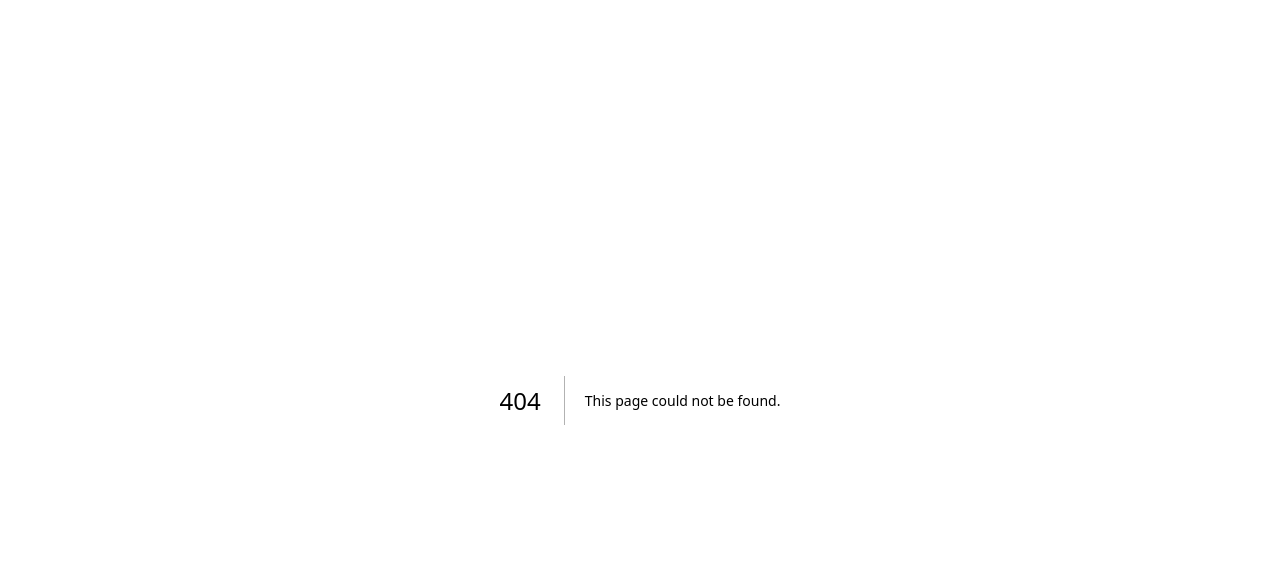
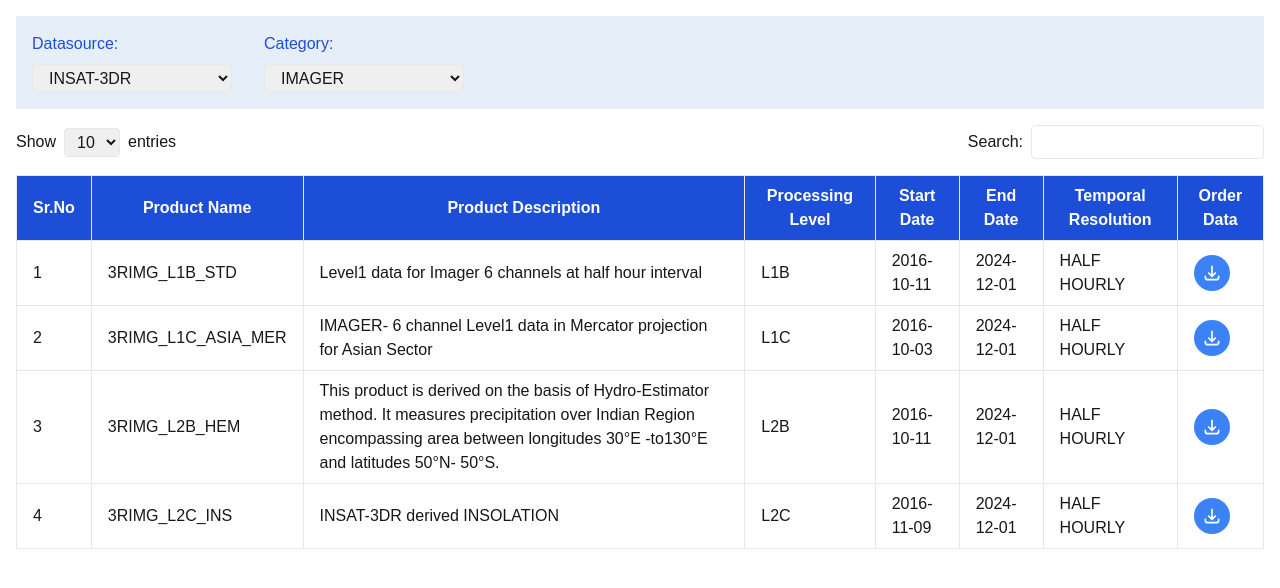
Before and after one commit to Niranjan753/ISRO-COG, a Next.js app: page /get-started/data-access in a window 1280 px wide. Before the commit this address had no page. Shown: the top 588 px of the page. Built offline with nearby package versions, Linux system fonts and the light colour scheme.

Commit message:
Add get-started folder with components

```diff
--- /dev/null
+++ b/app/get-started/data-access/page.tsx
@@ -0,0 +1,142 @@
+'use client'
+import { useState } from 'react'
+
+export default function DataAccessPage() {
+  const [datasource, setDatasource] = useState('INSAT-3DR')
+  const [category, setCategory] = useState('IMAGER')
+  const [entriesPerPage, setEntriesPerPage] = useState('10')
+  const [searchTerm, setSearchTerm] = useState('')
+
+  const productData = [
+    {
+      srNo: 1,
+      productName: '3RIMG_L1B_STD',
+      description: 'Level1 data for Imager 6 channels at half hour interval',
+      processingLevel: 'L1B',
+      startDate: '2016-10-11',
+      endDate: '2024-12-01',
+      temporalResolution: 'HALF HOURLY'
+    },
+    {
+      srNo: 2,
+      productName: '3RIMG_L1C_ASIA_MER',
+      description: 'IMAGER- 6 channel Level1 data in Mercator projection for Asian Sector',
+      processingLevel: 'L1C',
+      startDate: '2016-10-03',
+      endDate: '2024-12-01',
+      temporalResolution: 'HALF HOURLY'
+    },
+    {
+      srNo: 3,
+      productName: '3RIMG_L2B_HEM',
+      description: 'This product is derived on the basis of Hydro-Estimator method. It measures precipitation over Indian Region encompassing area between longitudes 30°E -to130°E and latitudes 50°N- 50°S.',
+      processingLevel: 'L2B',
+      startDate: '2016-10-11',
+      endDate: '2024-12-01',
+      temporalResolution: 'HALF HOURLY'
+    },
+    {
+      srNo: 4,
+      productName: '3RIMG_L2C_INS',
+      description: 'INSAT-3DR derived INSOLATION',
+      processingLevel: 'L2C',
+      startDate: '2016-11-09',
+      endDate: '2024-12-01',
+      temporalResolution: 'HALF HOURLY'
+    }
+  ]
+
+  return (
+    <div className="min-h-screen bg-white p-4">
+      {/* Filter Section */}
+      <div className="bg-[#e6eef9] p-4 mb-4">
+        <div className="flex flex-wrap gap-8">
+          <div>
+            <label className="text-blue-700 font-medium block mb-2">Datasource:</label>
+            <select
+              value={datasource}
+              onChange={(e) => setDatasource(e.target.value)}
+              className="border rounded px-3 py-1 min-w-[200px]"
+            >
+              <option value="INSAT-3DR">INSAT-3DR</option>
+            </select>
+          </div>
+          <div>
+            <label className="text-blue-700 font-medium block mb-2">Category:</label>
+            <select
+              value={category}
+              onChange={(e) => setCategory(e.target.value)}
+              className="border rounded px-3 py-1 min-w-[200px]"
+            >
+              <option value="IMAGER">IMAGER</option>
+            </select>
+          </div>
+        </div>
+      </div>
+
+      {/* Table Controls */}
+      <div className="flex justify-between items-center mb-4">
+        <div className="flex items-center gap-2">
+          <span>Show</span>
+          <select
+            value={entriesPerPage}
+            onChange={(e) => setEntriesPerPage(e.target.value)}
+            className="border rounded px-2 py-1"
+          >
+            <option value="10">10</option>
+            <option value="25">25</option>
+            <option value="50">50</option>
+          </select>
+          <span>entries</span>
+        </div>
+        <div className="flex items-center gap-2">
+          <span>Search:</span>
+          <input
+            type="text"
+            value={searchTerm}
+            onChange={(e) => setSearchTerm(e.target.value)}
+            className="border rounded px-3 py-1"
+          />
+        </div>
+      </div>
+
+      {/* Data Table */}
+      <div className="overflow-x-auto">
+        <table className="min-w-full border">
+          <thead>
+            <tr className="bg-blue-700 text-white">
+              <th className="border px-4 py-2">Sr.No</th>
+              <th className="border px-4 py-2">Product Name</th>
+              <th className="border px-4 py-2">Product Description</th>
+              <th className="border px-4 py-2">Processing Level</th>
+              <th className="border px-4 py-2">Start Date</th>
+              <th className="border px-4 py-2">End Date</th>
+              <th className="border px-4 py-2">Temporal Resolution</th>
+              <th className="border px-4 py-2">Order Data</th>
+            </tr>
+          </thead>
+          <tbody>
+            {productData.map((product) => (
+              <tr key={product.srNo} className="hover:bg-gray-50">
+                <td className="border px-4 py-2">{product.srNo}</td>
+                <td className="border px-4 py-2">{product.productName}</td>
+                <td className="border px-4 py-2">{product.description}</td>
+                <td className="border px-4 py-2">{product.processingLevel}</td>
+                <td className="border px-4 py-2">{product.startDate}</td>
+                <td className="border px-4 py-2">{product.endDate}</td>
+                <td className="border px-4 py-2">{product.temporalResolution}</td>
+                <td className="border px-4 py-2">
+                  <button className="bg-blue-500 text-white p-2 rounded-full hover:bg-blue-600">
+                    <svg className="w-5 h-5" fill="none" stroke="currentColor" viewBox="0 0 24 24">
+                      <path strokeLinecap="round" strokeLinejoin="round" strokeWidth={2} d="M4 16v1a3 3 0 003 3h10a3 3 0 003-3v-1m-4-4l-4 4m0 0l-4-4m4 4V4" />
+                    </svg>
+                  </button>
+                </td>
+              </tr>
+            ))}
+          </tbody>
+        </table>
+      </div>
+    </div>
+  )
+}
--- /dev/null
+++ b/app/get-started/page.tsx
@@ -0,0 +1,90 @@
+'use client'
+
+import { useState, useEffect } from 'react'
+import Link from 'next/link'
+import { useRouter } from 'next/navigation'
+import DataAccess from './data-access/page'
+
+const GetStartedPage = () => {
+  const [mounted, setMounted] = useState(false)
+  const router = useRouter()
+  const [activeTab, setActiveTab] = useState('data-access')
+
+  useEffect(() => {
+    setMounted(true)
+  }, [])
+
+  if (!mounted) {
+    return null
+  }
+
+  return (
+    <div className="min-h-screen bg-white">
+      {/* Header Section */}
+      <div className="bg-white border-b">
+        <div className="max-w-7xl mx-auto px-4 sm:px-6 lg:px-8">
+          <div className="flex items-center justify-between py-4">
+            <div className="flex items-center">
+              <img
+                src="/emblem-dark.png"
+                alt="Government of India Emblem"
+                className="h-16"
+              />
+              <div className="ml-4">
+                <h1 className="text-2xl font-bold text-gray-900">
+                  Meteorological & Oceanographic Satellite Data Archival Centre
+                </h1>
+                <p className="text-gray-600">
+                  Space Applications Centre, ISRO
+                </p>
+              </div>
+            </div>
+          </div>
+        </div>
+      </div>
+
+      {/* Local Navigation Bar */}
+      <div className="bg-blue-700">
+        <div className="max-w-7xl mx-auto px-4 sm:px-6 lg:px-8">
+          <div className="flex space-x-8">
+            <Link href="/" className="text-white px-3 py-4 text-sm font-medium hover:bg-blue-800">
+              Home
+            </Link>
+            <Link href="/missions" className="text-white px-3 py-4 text-sm font-medium hover:bg-blue-800">
+              Missions
+            </Link>
+            <Link href="/catalog" className="text-white px-3 py-4 text-sm font-medium hover:bg-blue-800">
+              Catalog
+            </Link>
+            <Link href="/galleries" className="text-white px-3 py-4 text-sm font-medium hover:bg-blue-800">
+              Galleries
+            </Link>
+            <button
+              onClick={() => router.push('/get-started/data-access')}
+              className="text-white px-3 py-4 text-sm font-medium hover:bg-blue-800"
+            >
+              Data Access
+            </button>
+            <Link href="/reports" className="text-white px-3 py-4 text-sm font-medium hover:bg-blue-800">
+              Reports
+            </Link>
+            <Link href="/atlases" className="text-white px-3 py-4 text-sm font-medium hover:bg-blue-800">
+              Atlases
+            </Link>
+            <Link href="/tools" className="text-white px-3 py-4 text-sm font-medium hover:bg-blue-800">
+              Tools
+            </Link>
+            <Link href="/sitemap" className="text-white px-3 py-4 text-sm font-medium hover:bg-blue-800">
+              Sitemap
+            </Link>
+            <Link href="/help" className="text-white px-3 py-4 text-sm font-medium hover:bg-blue-800">
+              Help
+            </Link>
+          </div>
+        </div>
+      </div>
+    </div>
+  )
+}
+
+export default GetStartedPage
```
